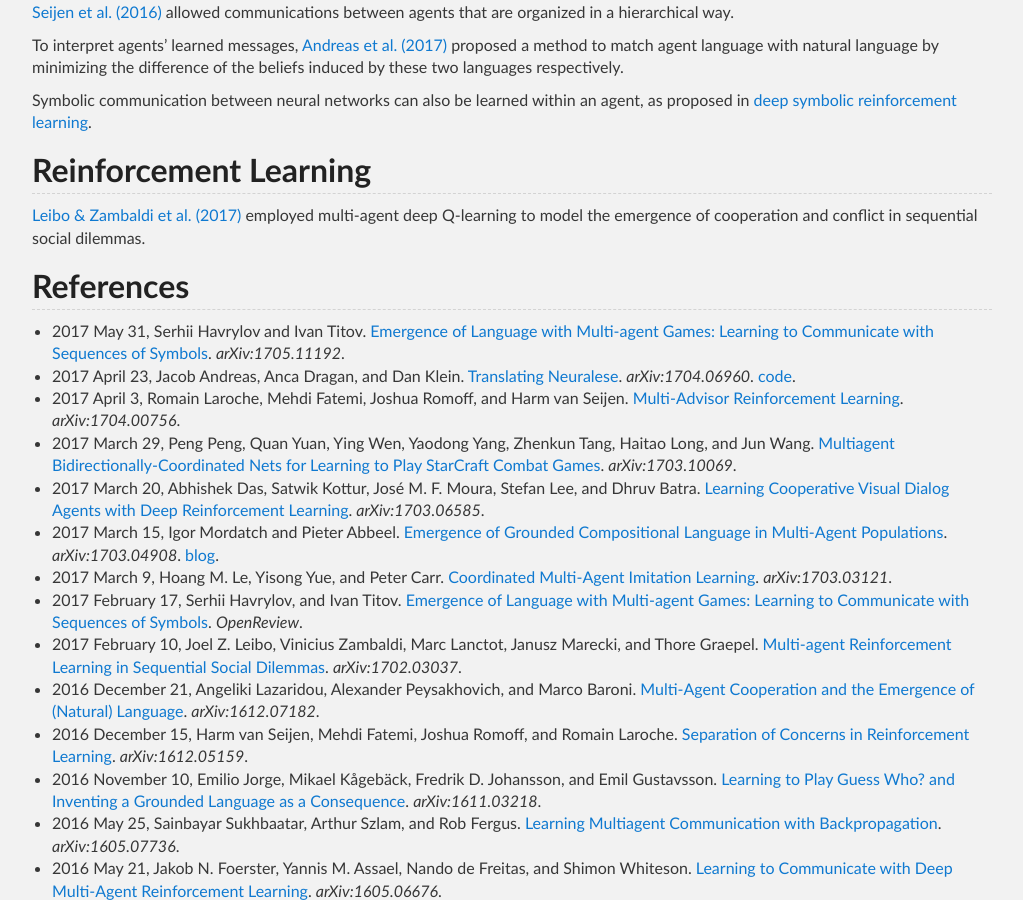
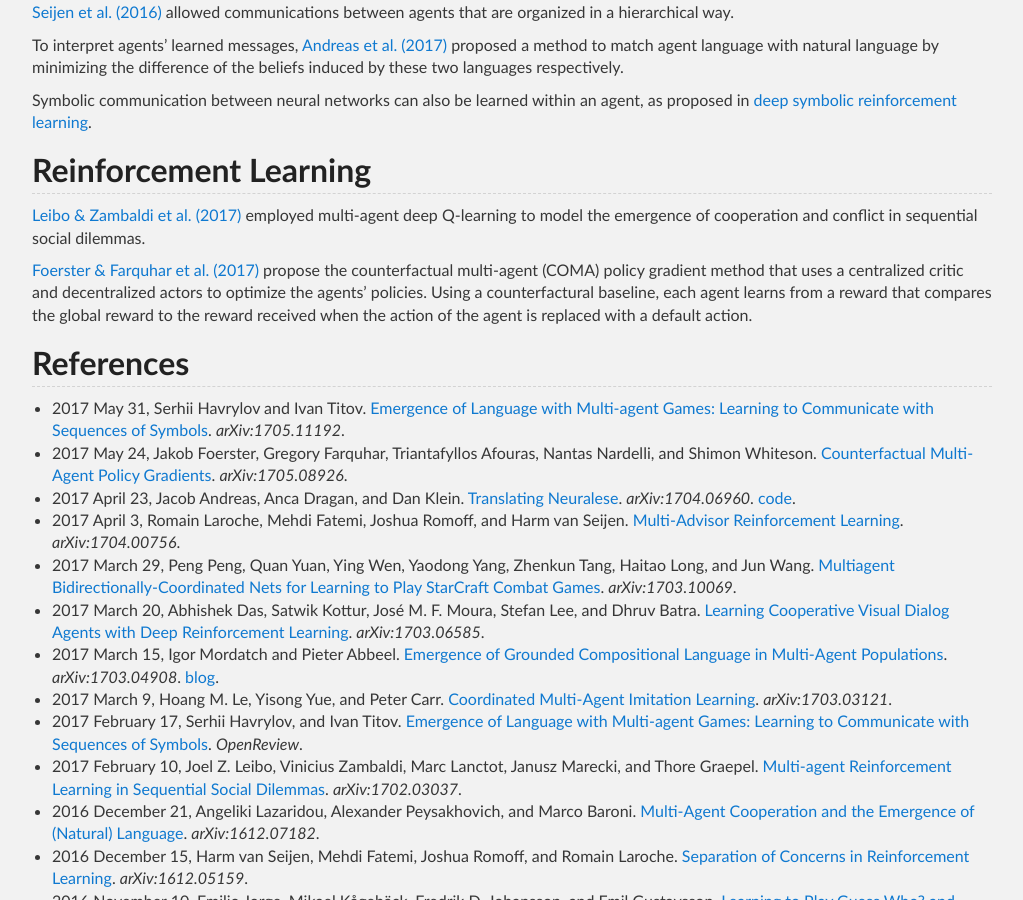
Before and after one commit to Tonywuhk/realai.org, a Jekyll site: the page built from multi-agent-learning.md, in a window 1280 px wide and 900 px high, scrolled down 446 px. Shown: the whole window, without its empty margins (128-1151 px from the left). Built offline with Jekyll 4.4.1, drawn with Linux system fonts in a browser that asks for light colours; our own code applies the rules of GitHub Pages for plain Markdown files; comment, search, counter and statistics services are not loaded; the repository's description, which GitHub fills in, is left out.

Commit message:
Update multi-agent-learning.md

```diff
--- a/multi-agent-learning.md
+++ b/multi-agent-learning.md
@@ -21,9 +21,12 @@ Symbolic communication between neural networks can also be learned within an age
 
 [Leibo & Zambaldi et al. (2017)](https://arxiv.org/abs/1702.03037) employed multi-agent deep Q-learning to model the emergence of cooperation and conflict in sequential social dilemmas.
 
+[Foerster & Farquhar et al. (2017)](https://arxiv.org/abs/1705.08926) propose the counterfactual multi-agent (COMA) policy gradient method that uses a centralized critic and decentralized actors to optimize the agents' policies. Using a counterfactural baseline, each agent learns from a reward that compares the global reward to the reward received when the action of the agent is replaced with a default action.
+
 ## References
 
 * 2017 May 31, Serhii Havrylov and Ivan Titov. [Emergence of Language with Multi-agent Games: Learning to Communicate with Sequences of Symbols](https://arxiv.org/abs/1705.11192). *arXiv:1705.11192*.
+* 2017 May 24, Jakob Foerster, Gregory Farquhar, Triantafyllos Afouras, Nantas Nardelli, and Shimon Whiteson. [Counterfactual Multi-Agent Policy Gradients](https://arxiv.org/abs/1705.08926). *arXiv:1705.08926*.
 * 2017 April 23, Jacob Andreas, Anca Dragan, and Dan Klein. [Translating Neuralese](https://arxiv.org/abs/1704.06960). *arXiv:1704.06960*. [code](https://github.com/jacobandreas/neuralese).
 * 2017 April 3, Romain Laroche, Mehdi Fatemi, Joshua Romoff, and Harm van Seijen. [Multi-Advisor Reinforcement Learning](https://arxiv.org/abs/1704.00756). *arXiv:1704.00756*.
 * 2017 March 29, Peng Peng, Quan Yuan, Ying Wen, Yaodong Yang, Zhenkun Tang, Haitao Long, and Jun Wang. [Multiagent Bidirectionally-Coordinated Nets for Learning to Play StarCraft Combat Games](https://arxiv.org/abs/1703.10069). *arXiv:1703.10069*.
```
